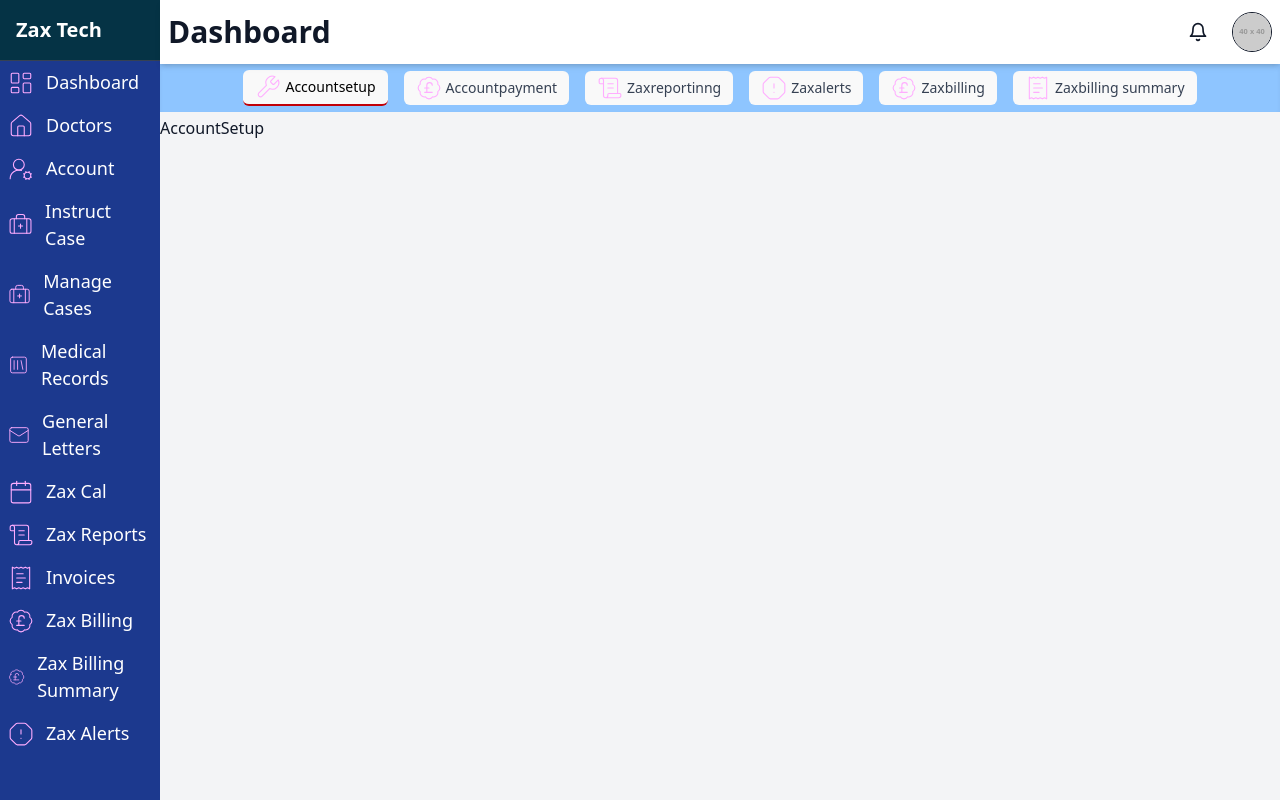
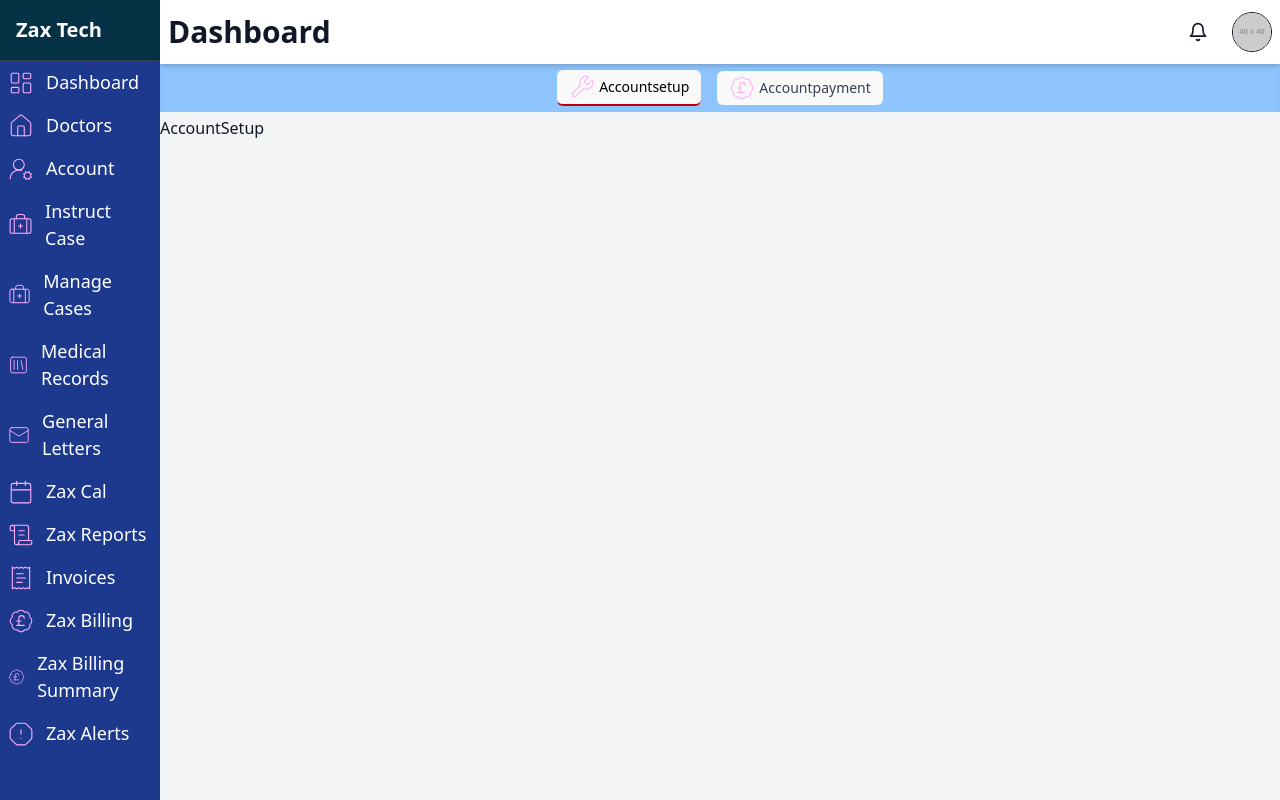
Before and after one commit to singhateh/zax-react-frontend, a React (Vite) app: page /account-settings/setup in a window 1280 px wide. Built offline with nearby package versions, Linux system fonts and the light colour scheme.

Commit message:
removed zax billing tabs from account setup

```diff
--- a/src/layouts/AccountSettingsLayout.jsx
+++ b/src/layouts/AccountSettingsLayout.jsx
@@ -22,26 +22,6 @@ function AccountSettingsLayout() {
       icon: <BadgePoundSterling />,
       route: "/account-settings/payment",
     },
-    {
-      label: "ZaxReportinng",
-      icon: <ScrollText />,
-      route: "/account-settings/reports",
-    },
-    {
-      label: "ZaxAlerts",
-      icon: <OctagonAlert />,
-      route: "/account-settings/alerts",
-    },
-    {
-      label: "ZaxBilling",
-      icon: <BadgePoundSterling />,
-      route: "/account-settings/billing",
-    },
-    {
-      label: "ZaxBilling Summary",
-      icon: <ReceiptText />,
-      route: "/account-settings/billing-summary",
-    },
   ];
   return (
     <div className="fixed gap-4 w-[calc(100%-40px)] lg:w-[calc(100%-160px)]  left-40 lg:left-40 px-0 flex justify-center items-center z-20 transition-all duration-300 h-12 shadow-inner">
--- a/src/pages/AccountSettings/AccountSettings.jsx
+++ /dev/null
@@ -1,12 +0,0 @@
-import React from "react";
-
-function AccountSettings() {
-  return (
-    <div className="text-4xl bg-amber-500">
-      <h1>Account Settings</h1>
-      <p>Account settings content here</p>
-    </div>
-  );
-}
-
-export default AccountSettings;
```
Also changed, not shown: src/Router.jsx (+4 -11 lines), src/pages/ZaxAlerts.jsx (renamed from src/pages/AccountSettings/ZaxAlerts.jsx), src/pages/ZaxBilling.jsx (renamed from src/pages/AccountSettings/ZaxBilling.jsx), src/pages/ZaxBillingSummary.jsx (renamed from src/pages/AccountSettings/ZaxBillingSummary.jsx), src/pages/ZaxReporting.jsx (renamed from src/pages/AccountSettings/ZaxReporting.jsx).
